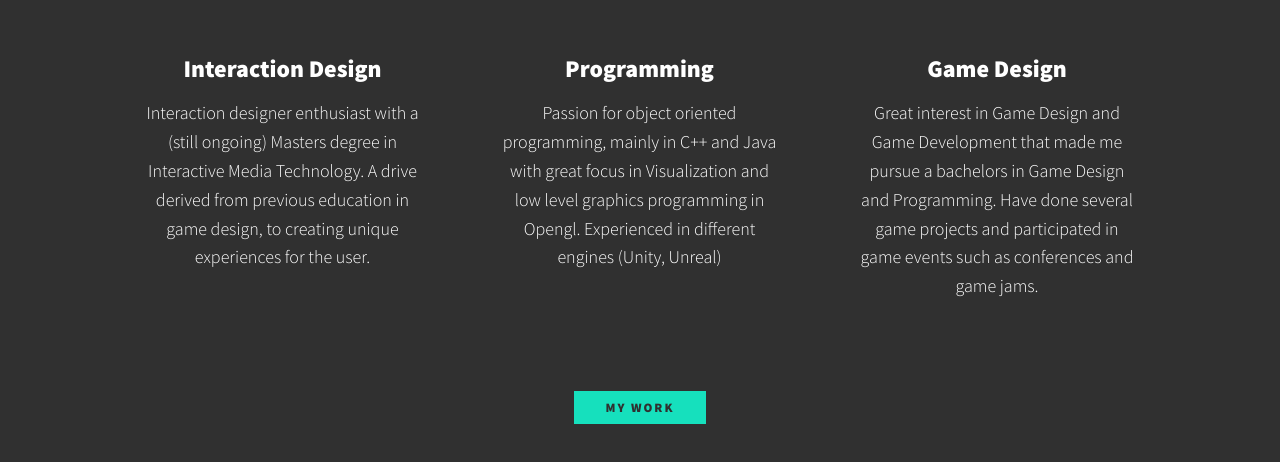
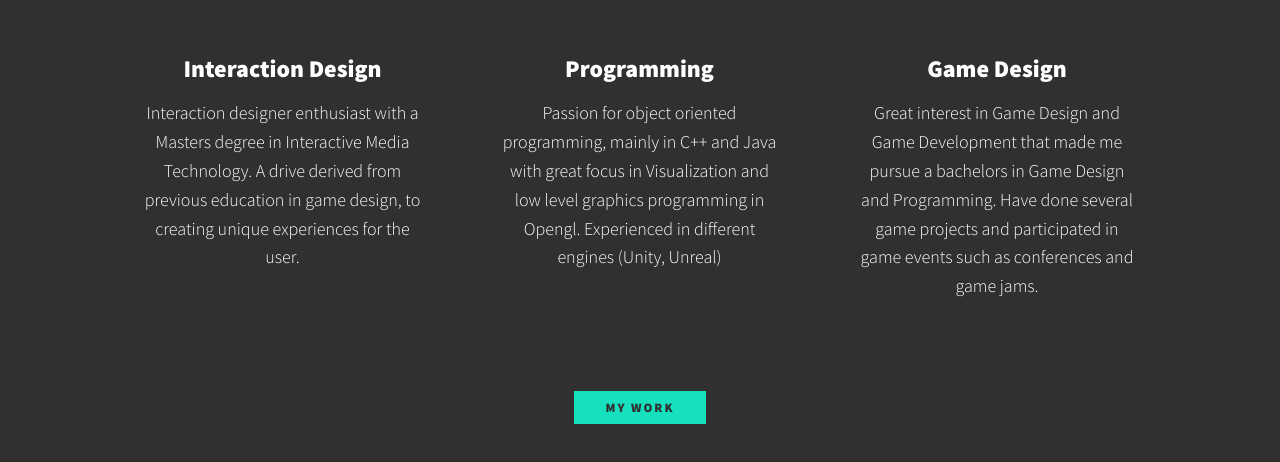
Before and after one commit to gringmar/gringmar.github.io, a plain HTML site: page index.html in a window 1280 px wide. Shown: the part 636-1098 px from the top of the page. Drawn offline with nearby package versions, Linux system fonts and the light colour scheme.

Commit message:
Update index.html

```diff
--- a/index.html
+++ b/index.html
@@ -54,7 +54,7 @@
         <div class="services">
             <div class="service">
                 <h3>Interaction Design</h3>
-                <p>Interaction designer enthusiast with a (still ongoing) Masters degree in Interactive Media
+                <p>Interaction designer enthusiast with a Masters degree in Interactive Media
                     Technology. A drive derived from previous education in game design, to creating unique experiences
                     for the user.</p>
             </div> <!-- / service -->
```
